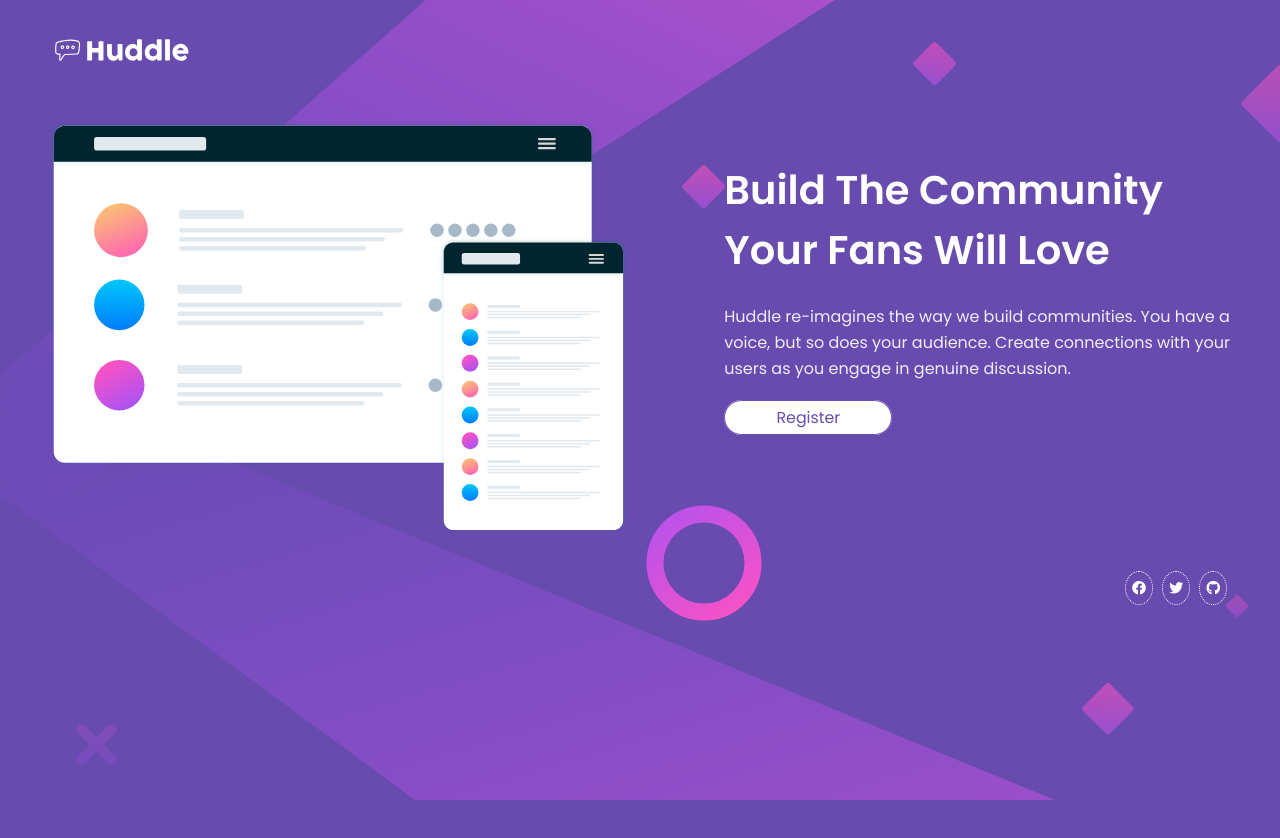
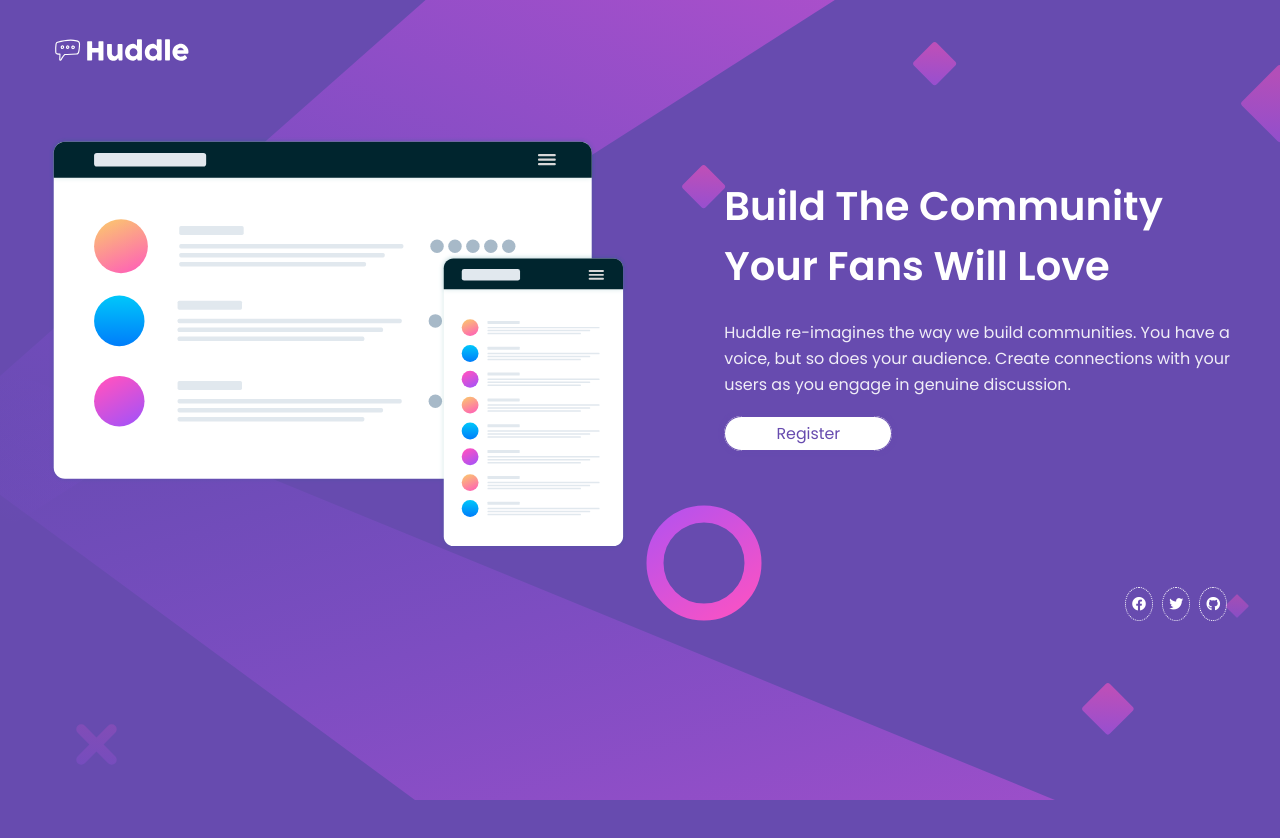
Before and after one commit to ahmad-cod/huddle-ld-page, a plain HTML site: page index.html in a window 1280 px wide. Drawn offline with Linux system fonts and the light colour scheme.

Commit message:
Fix header pad-btm and title

```diff
--- a/index.html
+++ b/index.html
@@ -8,7 +8,7 @@
   <link rel="stylesheet" href="https://cdnjs.cloudflare.com/ajax/libs/font-awesome/5.14.0/css/all.min.css">
   <link rel="stylesheet" href="style.css">
 
-  <title>Frontend Mentor | Huddle landing page with single introductory section</title>
+  <title>Huddle landing page (sass)</title>
 
   <!-- Feel free to remove these styles or customise in your own stylesheet 👍 -->
   <style>
--- a/style.scss
+++ b/style.scss
@@ -87,7 +87,11 @@ main {
         text-align: start;
         background-image: url('./images/bg-desktop.svg');
         padding-inline: 3rem;
+        padding-bottom: 0.35rem;
         gap: 2.5rem;
+    }
+    header {
+        padding-bottom: 1.8rem;
     }
     main {
         flex-direction: row;
```
Also changed, not shown: style.css, 1 other file.
